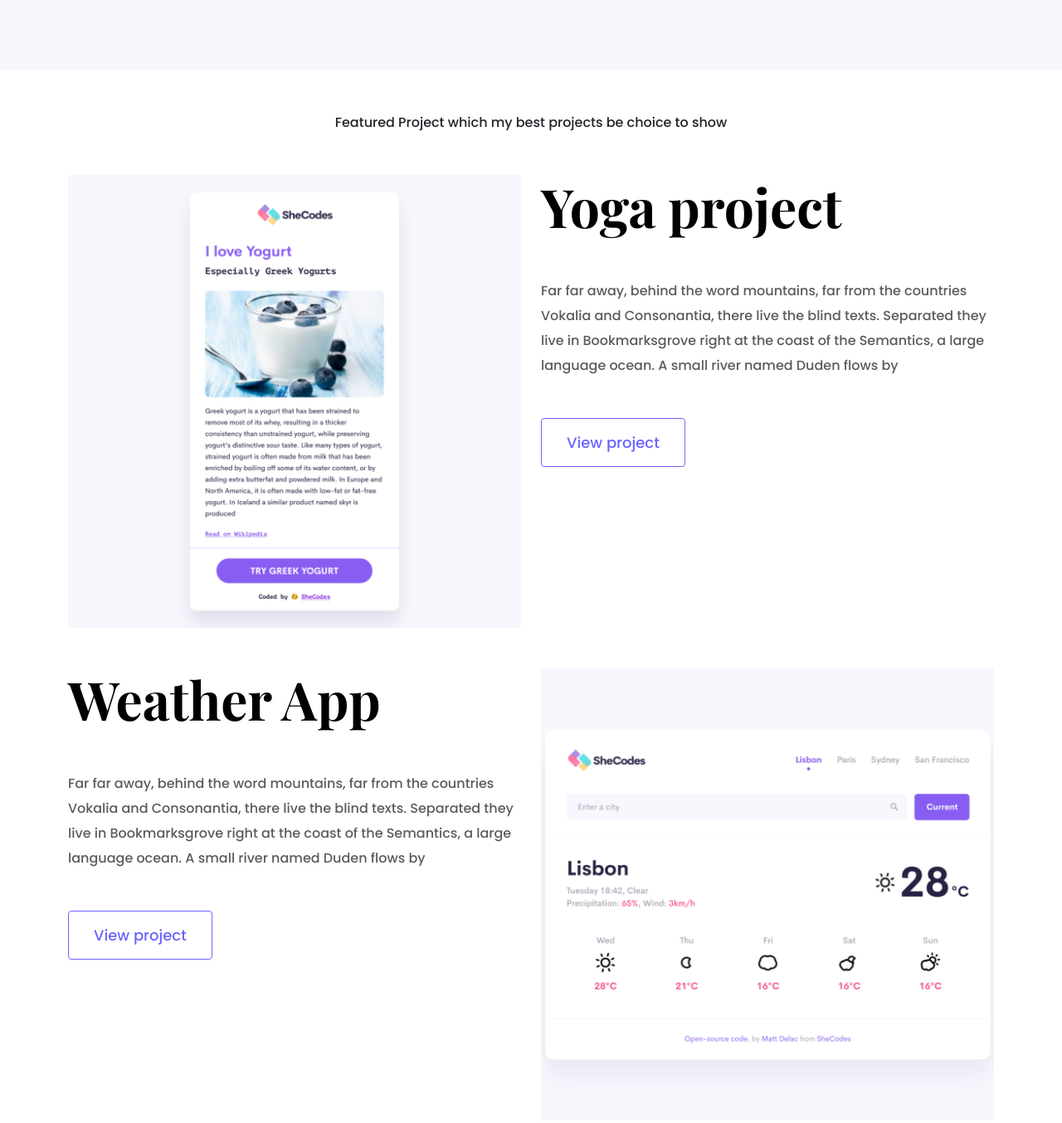
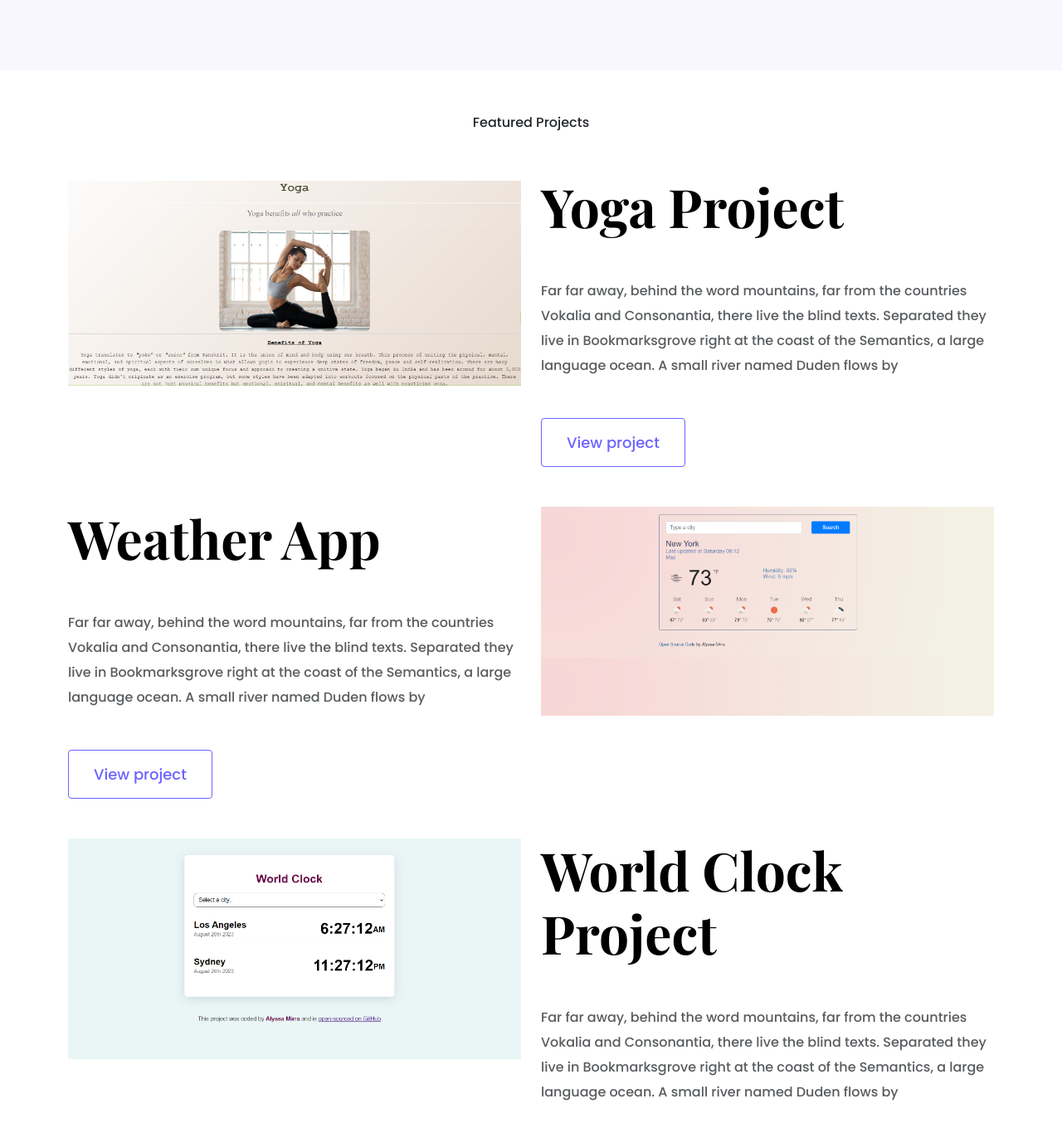
Before and after one commit to AlyssaM12/portfolio-project, a plain HTML site: page index.html in a window 1280 px wide. Shown: the part 560-1914 px from the top of the page at 83% size. Drawn offline with nearby package versions, Linux system fonts and the light colour scheme.

Commit message:
Added images and updated images in HTML

```diff
--- a/index.html
+++ b/index.html
@@ -36,17 +36,15 @@
         <a href="#" class="btn btn-branding"> Contact me </a>
       </div>
     </div>
-    <p class="text-center m-5">
-      Featured Project which my best projects be choice to show
-    </p>
+    <p class="text-center m-5">Featured Projects</p>
     <div class="container">
       <div class="row mb-5">
         <div class="col d-none d-lg-block">
-          <img src="images/yogurt.png" class="img-fluid" />
+          <img src="images/yoga.png" class="img-fluid" />
         </div>
         <div class="col">
           <div class="project-description">
-            <h2 class="mb-5">Yoga project</h2>
+            <h2 class="mb-5">Yoga Project</h2>
             <p class="mb-5 text-muted">
               Far far away, behind the word mountains, far from the countries
               Vokalia and Consonantia, there live the blind texts. Separated
@@ -71,16 +69,16 @@
           </div>
         </div>
         <div class="col d-none d-lg-block">
-          <img src="images/weather.png" class="img-fluid" />
+          <img src="images/weather-app.png" class="img-fluid" />
         </div>
       </div>
       <div class="row">
         <div class="col d-none d-lg-block">
-          <img src="images/dictionary.png" class="img-fluid" />
+          <img src="images/world-clock.png" class="img-fluid" />
         </div>
         <div class="col">
           <div class="project-description">
-            <h2 class="mb-5">Dictionary Project</h2>
+            <h2 class="mb-5">World Clock Project</h2>
             <p class="mb-5 text-muted">
               Far far away, behind the word mountains, far from the countries
               Vokalia and Consonantia, there live the blind texts. Separated
```
Also changed, not shown: images/weather-app.png (added), images/world-clock.png (added), images/yoga.png (added).
